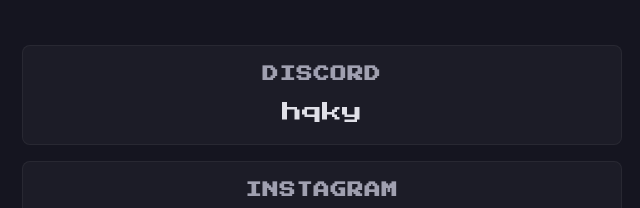
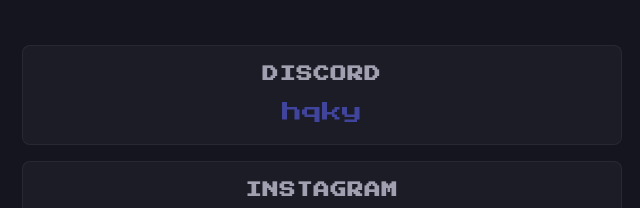
Before and after one commit to swtori/hqky, a plain HTML site: page index.html in a window 1280 px wide. Shown: the part 4461-4669 px from the top of the page, 318-958 px from the left. Drawn offline with Linux system fonts and the light colour scheme.

Commit message:
Update index.html

```diff
--- a/index.html
+++ b/index.html
@@ -164,7 +164,7 @@
             <div class="contact-info">
                 <div class="contact-item">
                     <span class="contact-label" data-i18n="discordLabel">Discord</span>
-                    <span class="contact-value">hqky</span>
+                    <a href="https://discord.com/users/508293254777667587" target="_blank" rel="noopener noreferrer" class="contact-link">hqky</a>
                 </div>
                 <div class="contact-item">
                     <span class="contact-label" data-i18n="instagramLabel">Instagram</span>
```
